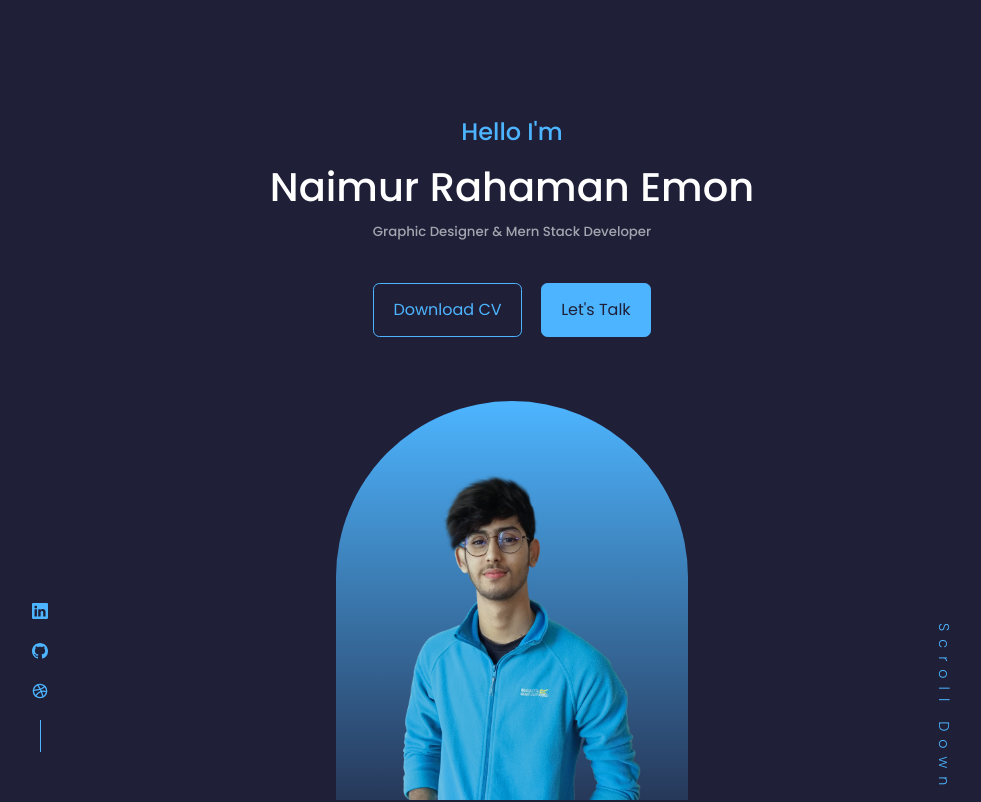
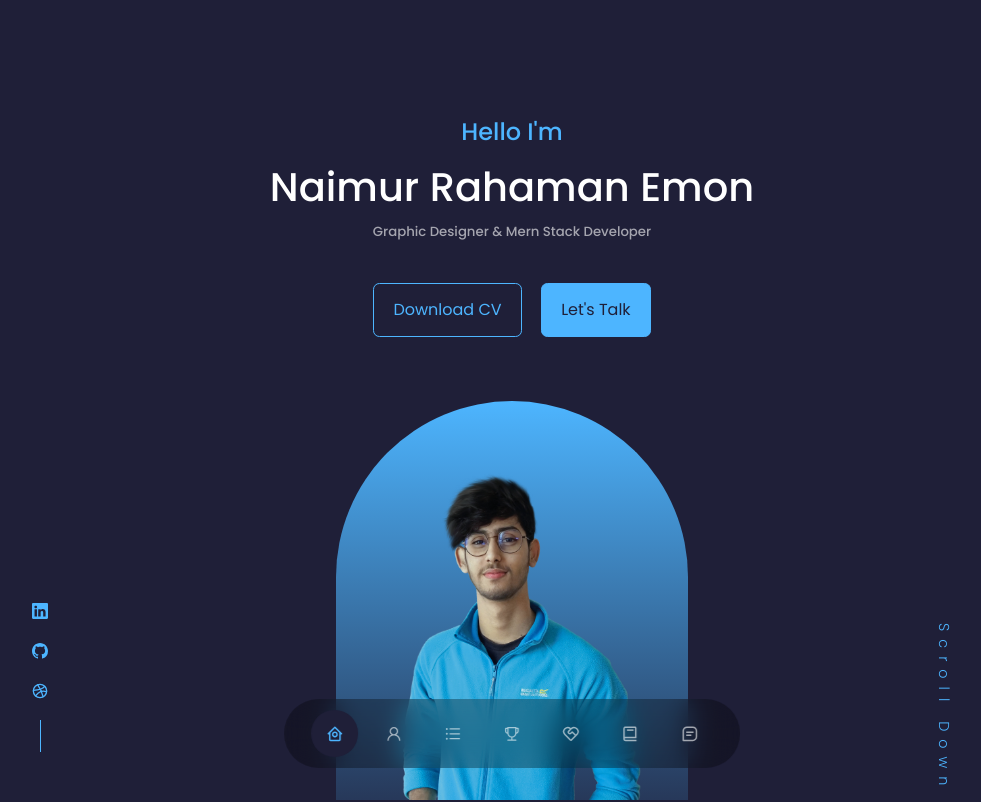
Before and after one commit to mdnaimurrahaman/Personal-Portfolio-Website, a React (Create React App) app: page / in a window 1280 px wide. Shown: the top 802 px of the page, without its empty margins (128-1109 px from the left). Built offline with nearby package versions, Linux system fonts and the light colour scheme.

Commit message:
Navbar design done

```diff
--- a/src/Components/Navbar/Navbar.css
+++ b/src/Components/Navbar/Navbar.css
@@ -0,0 +1,31 @@
+nav {
+    background: rgba(0, 0, 0, 0.3);
+    width: max-content;
+    display: block;
+    padding: 0.7rem 1.7rem;
+    z-index: 2;
+    position: fixed;
+    left: 50%;
+    transform: translate(-50%);
+    bottom: 2rem;
+    display: flex;
+    gap: 0.8rem;
+    border-radius: 3rem;
+    backdrop-filter: blur(15px);
+}
+
+nav a {
+    background: transparent;
+    padding: 0.9rem;
+    border-radius: 50%;
+    display: flex;
+    color: var(--color-light);
+    font-size: 1.1rem;
+}
+nav a:hover {
+    color: var(--color-primary);
+}
+nav a.active {
+    background: var(--color-bg);
+    color: var(--color-primary);
+}
--- a/src/Components/Navbar/Navbar.js
+++ b/src/Components/Navbar/Navbar.js
@@ -1,4 +1,4 @@
-import React from 'react';
+import React, { useState } from 'react';
 import {BiHomeCircle} from 'react-icons/bi'
 import {AiOutlineUser} from 'react-icons/ai'
 import {AiOutlineTrophy} from 'react-icons/ai'
@@ -9,16 +9,17 @@
 import './Navbar.css'
 
 const Navbar = () => {
+    const [activeNav, setActiveNav] = useState('#')
     return (
-        <div>
-            <a href='#'><BiHomeCircle/></a>
-            <a href='#about'><AiOutlineUser/></a>
-            <a href='#skills'><AiOutlineBars/></a>
-            <a href='#experience'><AiOutlineTrophy/></a>
-            <a href='#service'><RiServiceLine/></a>
-            <a href='#portfolio'><BiBook/></a>
-            <a href='#contact'><BiMessageSquareDetail/></a>
-        </div>
+        <nav>
+            <a href='#' onClick={()=> setActiveNav('#')} className={activeNav === '#'? 'active' : ''}><BiHomeCircle/></a>
+            <a href='#about' onClick={()=> setActiveNav('#about')} className={activeNav === '#about'? 'active' : ''}><AiOutlineUser/></a>
+            <a href='#skills' onClick={()=> setActiveNav('#skills')} className={activeNav === '#skills'? 'active' : ''}><AiOutlineBars/></a>
+            <a href='#experience' onClick={()=> setActiveNav('#experience')} className={activeNav === '#experience'? 'active' : ''}><AiOutlineTrophy/></a>
+            <a href='#service' onClick={()=> setActiveNav('#service')} className={activeNav === '#service'? 'active' : ''}><RiServiceLine/></a>
+            <a href='#portfolio' onClick={()=> setActiveNav('#portfolio')} className={activeNav === '#portfolio'? 'active' : ''}><BiBook/></a>
+            <a href='#contact' onClick={()=> setActiveNav('#contact')} className={activeNav === '#contact'? 'active' : ''}><BiMessageSquareDetail/></a>
+        </nav>
     );
 };
 
```
